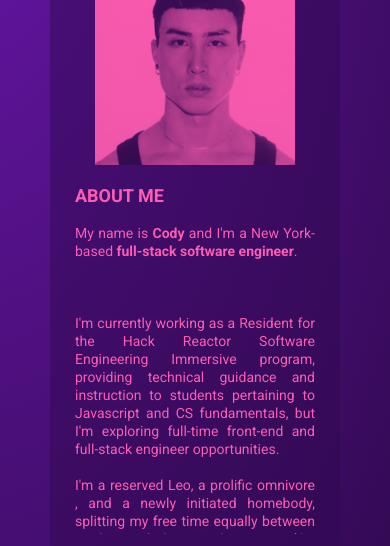
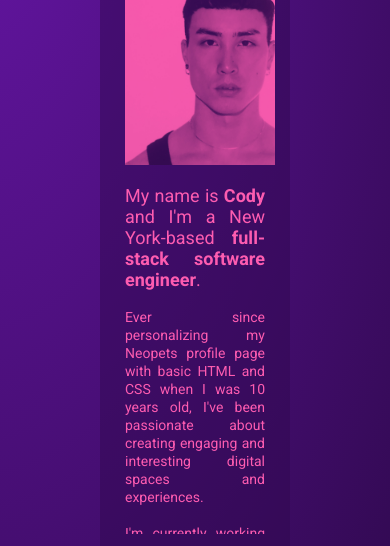
Before and after one commit to codytjue/portfolio-gatsby, a Gatsby site: page /about in a window 390 px wide. Shown: the part 185-731 px from the top of the page. Built offline with nearby package versions, Linux system fonts and the light colour scheme; Gatsby itself is replaced by a stand-in of ours; a web font is replaced by a local one.

Commit message:
Content edits - About, Project buttons, resume

```diff
--- a/src/components/chiProject.js
+++ b/src/components/chiProject.js
@@ -32,7 +32,7 @@ function Chi() {
         <span className="bold">Built With:</span><span> React, Node.js, Express, Axios, MongoDB</span>
         <br/><br/>
         <br/>
-        <a href="https://github.com/codytjue/chi-food-journal" target="_blank" rel="noopener noreferrer"><span className="githubButton">View on Github</span></a>
+        <a href="https://github.com/codytjue/chi-food-journal" target="_blank" rel="noopener noreferrer"><span className="githubButton">See More on Github</span></a>
       </div>
       </div>
   )
--- a/src/components/fecProject.js
+++ b/src/components/fecProject.js
@@ -29,7 +29,7 @@ function Fec() {
       <span className="bold">Built With:</span><span> React, Redux, Axios, Materials UI</span>
       <br/><br/>
       <br/>
-      <a href="https://github.com/hrnyc34-FEC-Financier/fec" target="_blank" rel="noopener noreferrer"><span className="githubButton">View on Github</span></a>
+      <a href="https://github.com/hrnyc34-FEC-Financier/fec" target="_blank" rel="noopener noreferrer"><span className="githubButton">See More on Github</span></a>
     </div>
     </div>
   )
--- a/src/layouts/index.js
+++ b/src/layouts/index.js
@@ -22,7 +22,6 @@ const Layout = ({ children, pageContext }) => {
   }, 1000)
     setTimeout(() => {navigate('/');}, 2000)
   }
-
 
 
   let handleMenuExpand = () => {
--- a/src/pages/about.js
+++ b/src/pages/about.js
@@ -7,16 +7,16 @@ export default function About() {
       <div id="container">
       <img src={aboutMePhoto} width="200px"/>
       <div id="aboutText">
-      <span className="title">About Me</span>
-      <br/><br/>
+      {/* <span className="title">About</span> */}
+      {/* <br/><br/> */}
       <span className="aboutBodyText">
-        My name is <b>Cody</b> and I'm a New York-based <b>full-stack software engineer</b>.
+        <span id="emph">My name is <b>Cody</b> and I'm a New York-based <b>full-stack software engineer</b>.</span>
         <br/><br/>
-
+        Ever since personalizing my Neopets profile page with basic HTML and CSS when I was 10 years old, I've been passionate about creating engaging and interesting digital spaces and experiences.
         <br/><br/>
-        I'm currently working as a Resident for the Hack Reactor Software Engineering Immersive program, providing technical guidance and instruction to students pertaining to Javascript and CS fundamentals, but I'm exploring full-time front-end and full-stack engineer opportunities.
+        I'm currently working as a Resident for the Hack Reactor Software Engineering Immersive program, providing technical guidance and instruction to students pertaining to Javascript and CS fundamentals, but I'm exploring full-time front-end and full-stack engineering opportunities.
         <br/><br/>
-        I'm a reserved Leo, a prolific omnivore , and a newly initiated homebody, splitting my free time equally between reading and playing video games (I'm currently reading <b>Severance by Ling Ma</b> and currently playing <b>Resident Evil: Biohazard</b>).
+        I'm a reserved Leo, a prolific omnivore, and a newly initiated homebody, splitting my free time equally between reading and playing video games (I'm currently reading <b>Severance by Ling Ma</b> and currently playing <b>Resident Evil: Biohazard</b>).
       <br/><br/>
       </span>
       </div>
--- a/src/styles/global.scss
+++ b/src/styles/global.scss
@@ -249,7 +249,7 @@ overflow: none;
 #testingBack {
   overflow: none;
   width: 100%;
-  height: 100%;
+  height: 100vh;
   background-image: url("../images/bgAnimation1.svg"), url("../images/bgAnimation2.svg");
   background-repeat: no-repeat;
   background-position: -10px 100px, top -10px right -10px;
@@ -487,13 +487,13 @@ a:hover {
   max-height: 100%;
   display: flex;
   overflow: scroll;
-  margin: 50px;
+  margin: 100px;
 }
 
 .title {
-  font-size: 18px;
+  font-size: 22px;
   font-weight: 700;
-  text-transform: uppercase;
+  // text-transform: uppercase;
 }
 
 .subTitle {
@@ -506,6 +506,7 @@ a:hover {
   margin: 0 0 0 30px;
   font-family: Roboto;
   font-size: 14px;
+  text-align: justify;
 }
 
 .aboutBodyText {
@@ -613,7 +614,7 @@ right: 0;
 text-align: center;
 width: 100%;
 height: 100%;
-z-index: 4;
+z-index: 6;
 flex-direction: column;
 align-items: center;
 justify-content: center;
@@ -629,6 +630,10 @@ background-size: auto 100%, auto 100%, auto 100%;
 
 #expandedMenu a{
   margin: 50px;
+  }
+
+  #emph {
+    font-size: 18px;
   }
 
 
@@ -677,6 +682,7 @@ background-size: auto 100%, auto 100%, auto 100%;
   #container {
     justify-content: flex-start;
     flex-direction: column;
+    padding: 0 50px;
   }
 
   #aboutText {
```
Also changed, not shown: 1 other file.
